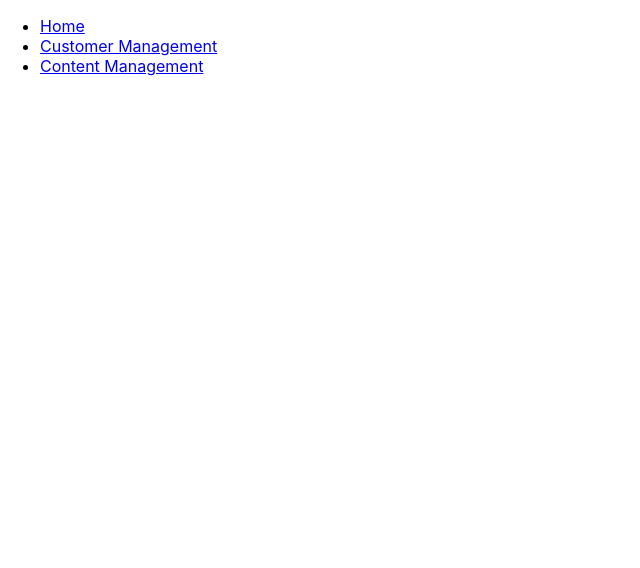
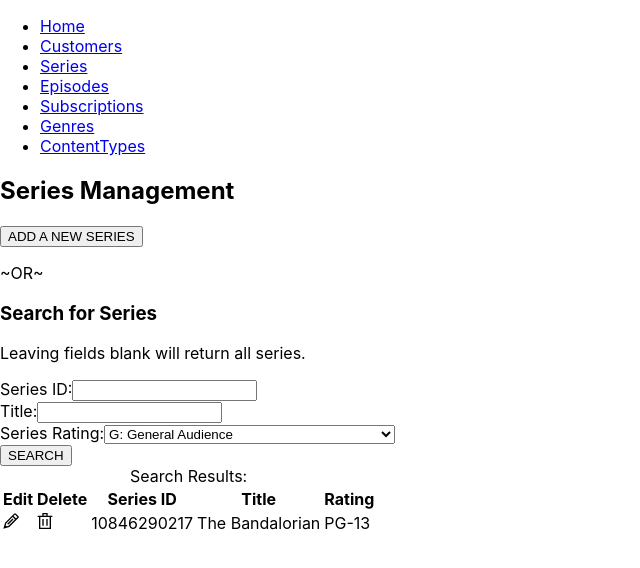
Before and after one commit to linlolo/notflix_react, a React (Create React App) app: page /#/series in a window 1280 px wide. Shown: the top 568 px of the page, without its empty margins (0-640 px from the left). Built offline with nearby package versions, Linux system fonts and the light colour scheme.

Commit message:
Revised Nav scheme for Customer/series/Episode
Switched to separate pages for Customers / Series / Episodes
and revised navbar and routes accordingly.

TODO: Add pages for Genres, Subscriptions, and ContentTypes.
TODO: Revise Home page to match when complete.

EJL

```diff
--- a/src/App.js
+++ b/src/App.js
@@ -4,51 +4,42 @@ import React from "react";
 import {
   HashRouter as Router,
     Routes,
-    Route,
-    Link
+    Route
 } from "react-router-dom";
 
+import NavBar from "./Components/NavBar";
 import Home from "./Pages/Home";
 import Customers from "./Pages/Customers";
 import AddCustomer from "./Pages/AddCustomer";
 import EditCustomer from "./Pages/EditCustomer";
-import Content from "./Pages/Content";
+import Series from "./Pages/Series";
 import AddSeries  from './Pages/AddSeries';
 import EditSeries from "./Pages/EditSeries";
+import Episodes from "./Pages/Episodes";
 import AddEpisode from './Pages/AddEpisode';
 import EditEpisode from './Pages/EditEpisode';
+
 
 function App() {
   return (
     <Router>
       {/* this part should be changed into a component named linkComponent */}
       <header>
-        <nav>
-          <ul>
-            <li>
-              <Link to="/">Home</Link>
-            </li>
-            <li>
-              <Link to="/customers">Customer Management</Link>
-            </li>
-            <li>
-              <Link to="/content">Content Management</Link>
-            </li>
-          </ul>
-        </nav>
+        <NavBar />
         <Routes>
           <Route path="/" element={<Home />}> </Route>
           <Route path="/customers" element={<Customers />}> </Route>
           <Route path="/customers/new" element={<AddCustomer />}> </Route>
           <Route path="/customers/:customerID" element={<EditCustomer />} > </Route>
-          <Route path="/content" element= {<Content />}> </Route>
+          <Route path="/series" element= {<Series />}> </Route>
           <Route path="/series/new" element={<AddSeries/>}> </Route>
           <Route path="/series/:seriesID" element={<EditSeries />}> </Route>
+          <Route path="/episodes" element={<Episodes />}> </Route>
           <Route path="/episodes/new" element={<AddEpisode />}> </Route>
           <Route path="/episodes/:episodeID" element={<EditEpisode />}> </Route>
         </Routes>
-        {/* There's a way to do this with nested routes and an <Outlet />
-        component, but we'd need to do a little restructuring... EJ */}
+        {/* There's a way to do this with nested routes and <Outlet />
+        components, but we'd need to do a little restructuring... EJ */}
       </header>
     </Router>
   );
--- /dev/null
+++ b/src/Components/NavBar.js
@@ -0,0 +1,32 @@
+import React from "react";
+import {Link} from "react-router-dom";
+
+export default function NavBar() {
+    return (
+        <nav>
+            <ul>
+                <li>
+                    <Link to="/">Home</Link>
+                </li>
+                <li>
+                    <Link to="/customers">Customers</Link>
+                </li>
+                <li>
+                    <Link to="/series">Series</Link>
+                </li>
+                <li>
+                    <Link to="/episodes">Episodes</Link>
+                </li>
+                <li>
+                    <Link to="/subscriptions">Subscriptions</Link>
+                </li>
+                <li>
+                    <Link to="/genres">Genres</Link>
+                </li>
+                <li>
+                    <Link to="/types">ContentTypes</Link>
+                </li>
+            </ul>
+        </nav>
+    );
+}
--- a/src/Pages/AddEpisode.js
+++ b/src/Pages/AddEpisode.js
@@ -21,11 +21,11 @@ function AddEpisode(){
                     name="Release Date"/>
                     <label>Previous Episode:</label>
                     <select name="Previous Episode" id="previousEpisode">
-                        <option name="option from DB here"></option>
+                        <option name="option from DB here"> </option>
                     </select>
                     <label>Next Episode:</label>
                     <select name="Next Episode" id="nextEpisode">
-                        <option name="option from DB here"></option>
+                        <option name="option from DB here"> </option>
                     </select>
                     <label>File Source:</label>
                     <input
@@ -34,7 +34,7 @@ function AddEpisode(){
                     name="File Source"/>
                     <label>Series:</label>
                     <select name="Series" id="series">
-                        <option name="option from DB here"></option>
+                        <option name="option from DB here"> </option>
                     </select>
                 </form>
             </div>
--- a/src/Pages/AddSeries.js
+++ b/src/Pages/AddSeries.js
@@ -16,13 +16,13 @@ function AddSeries() {
                         name="title"
                         />
                     </label>
-                    <label>Content Rating
+                    <label>Series Rating
                         <select
                         name="Content Rating"
                         id="contentRating">
                             <option value ="G: General Audience" > G: General Audience </option>
                             <option value="PG: Parental Guidance Suggested"> PG: Parental Guidance Suggested </option>
-                            <option value="PG13: Parents Strogly Cautioned"> PG13: Parental Guidance Strongly Cautioned </option>
+                            <option value="PG13: Parents Strongly Cautioned"> PG13: Parental Guidance Strongly Cautioned </option>
                             <option value="R: Restricted"> R: Restricted </option>
                             <option value="NC-17: Adults Only"> NC-17: Adults Only </option>
                         </select>
@@ -34,7 +34,7 @@ function AddSeries() {
                         name="genre"
                         />
                     </label>
-                    <input type="submit" value="Submit"></input>
+                    <input type="submit" value="Submit"> </input>
                 </form>
             </div>
         </div>
--- a/src/Pages/Customers.js
+++ b/src/Pages/Customers.js
@@ -7,7 +7,7 @@ export default function Customers() {
     return(
         <div className="customers">
             <h2>Customer Management</h2>
-            <Link to="/customers/new">
+            <Link to="new">
                 <button className="textNavButton">Add a New Customer</button>
             </Link>
             <p>~OR~</p>
@@ -63,7 +63,7 @@ export default function Customers() {
                 <tbody>
                     <tr>
                         <td>
-                            <Link to="/customers/10792341112">
+                            <Link to="10792341112">
                                 <GrEdit />
                             </Link>
                         </td>
--- /dev/null
+++ b/src/Pages/Episodes.js
@@ -0,0 +1,70 @@
+import "../App.css";
+import React from "react";
+import {Link} from "react-router-dom";
+import {GrEdit, GrTrash} from "react-icons/gr";
+
+export default function Episodes() {
+    return (
+        <div>
+            <h2>Episode Management</h2>
+            <Link to="new">
+                <button type="button">ADD A NEW EPISODE</button>
+            </Link>
+            <p>~OR~</p>
+            <form className="episodeSearchForm">
+                <h3>Search for Episodes</h3>
+                <p>Leaving fields blank will return all episodes.</p>
+                <div className="formField">
+                    <label>Search by Series ID:
+                        <input
+                            type="text"
+                            id="seriesID"
+                            name="seriesID" />
+                    </label>
+                </div>
+                <div className="formField">
+                    <label>Search by Episode Title:
+                        <input
+                            type="text"
+                            id="title"
+                            name="title" />
+                    </label>
+                </div>
+                <div className="formField">
+                    <label>Search by Release Date:
+                        <input
+                            type="date"
+                            id="date"
+                            name="date" />
+                    </label>
+                </div>
+                <button type="button" className="formButton">SEARCH</button>
+            </form>
+            <table>
+                <caption>Search Results:</caption>
+                <thead>
+                <tr>
+                    <th>Edit</th>
+                    <th>Delete</th>
+                    <th>Series ID</th>
+                    <th>Episode Title</th>
+                    <th>Release Date</th>
+                </tr>
+                </thead>
+                <tbody>
+                <tr>
+                    <td>
+                        <Link to="10925472891">
+                            <GrEdit />
+                        </Link>
+                    </td>
+                    <td><GrTrash /></td>
+                    <td>10925472891</td>
+                    <td>The Child</td>
+                    <td>2020-11-12</td>
+                </tr>
+                </tbody>
+            </table>
+        </div>
+    );
+}
--- a/src/Pages/Content.js
+++ b/src/Pages/Series.js
@@ -3,11 +3,11 @@ import React from "react";
 import {Link} from "react-router-dom";
 import {GrEdit, GrTrash} from "react-icons/gr";
 
-export default function Content() {
+export default function Series() {
     return (
         <div className="content">
             <h2>Series Management</h2>
-            <Link to="/series/new">
+            <Link to="new">
                 <button type='button'>ADD A NEW SERIES</button>
             </Link>
             <p>~OR~</p>
@@ -31,7 +31,7 @@ export default function Content() {
                     </label>
                 </div>
                 <div className="formField">
-                    <label>Content Rating:
+                    <label>Series Rating:
                         <select
                             name="Content Rating"
                             id="contentRating">
@@ -59,7 +59,7 @@ export default function Content() {
                 <tbody>
                     <tr>
                         <td>
-                            <Link to="/series/10846290217">
+                            <Link to="10846290217">
                                 <GrEdit />
                             </Link>
                         </td>
@@ -70,65 +70,6 @@ export default function Content() {
                     </tr>
                 </tbody>
             </table>
-            <h2>Episode Management</h2>
-            <Link to="/episodes/new">
-                <button type="button">ADD A NEW EPISODE</button>
-            </Link>
-            <p>~OR~</p>
-            <form className="episodeSearchForm">
-                <h3>Search for Episodes</h3>
-                <p>Leaving fields blank will return all episodes.</p>
-                <div className="formField">
-                    <label>Search by Series ID:
-                        <input
-                            type="text"
-                            id="seriesID"
-                            name="seriesID" />
-                    </label>
-                </div>
-                <div className="formField">
-                    <label>Search by Episode Title:
-                        <input
-                            type="text"
-                            id="title"
-                            name="title" />
-                    </label>
-                </div>
-                <div className="formField">
-                    <label>Search by Release Date:
-                        <input
-                            type="date"
-                            id="date"
-                            name="date" />
-                    </label>
-                </div>
-                <button type="button" className="formButton">SEARCH</button>
-            </form>
-            <table>
-                <caption>Search Results:</caption>
-                <thead>
-                    <tr>
-                        <th>Edit</th>
-                        <th>Delete</th>
-                        <th>Series ID</th>
-                        <th>Episode Title</th>
-                        <th>Release Date</th>
-                    </tr>
-                </thead>
-                <tbody>
-                    <tr>
-                        <td>
-                            <Link to="/episodes/10925472891">
-                                <GrEdit />
-                            </Link>
-                        </td>
-                        <td><GrTrash /></td>
-                        <td>10925472891</td>
-                        <td>The Child</td>
-                        <td>2020-11-12</td>
-                    </tr>
-                </tbody>
-            </table>
         </div>
     );
 }
```
